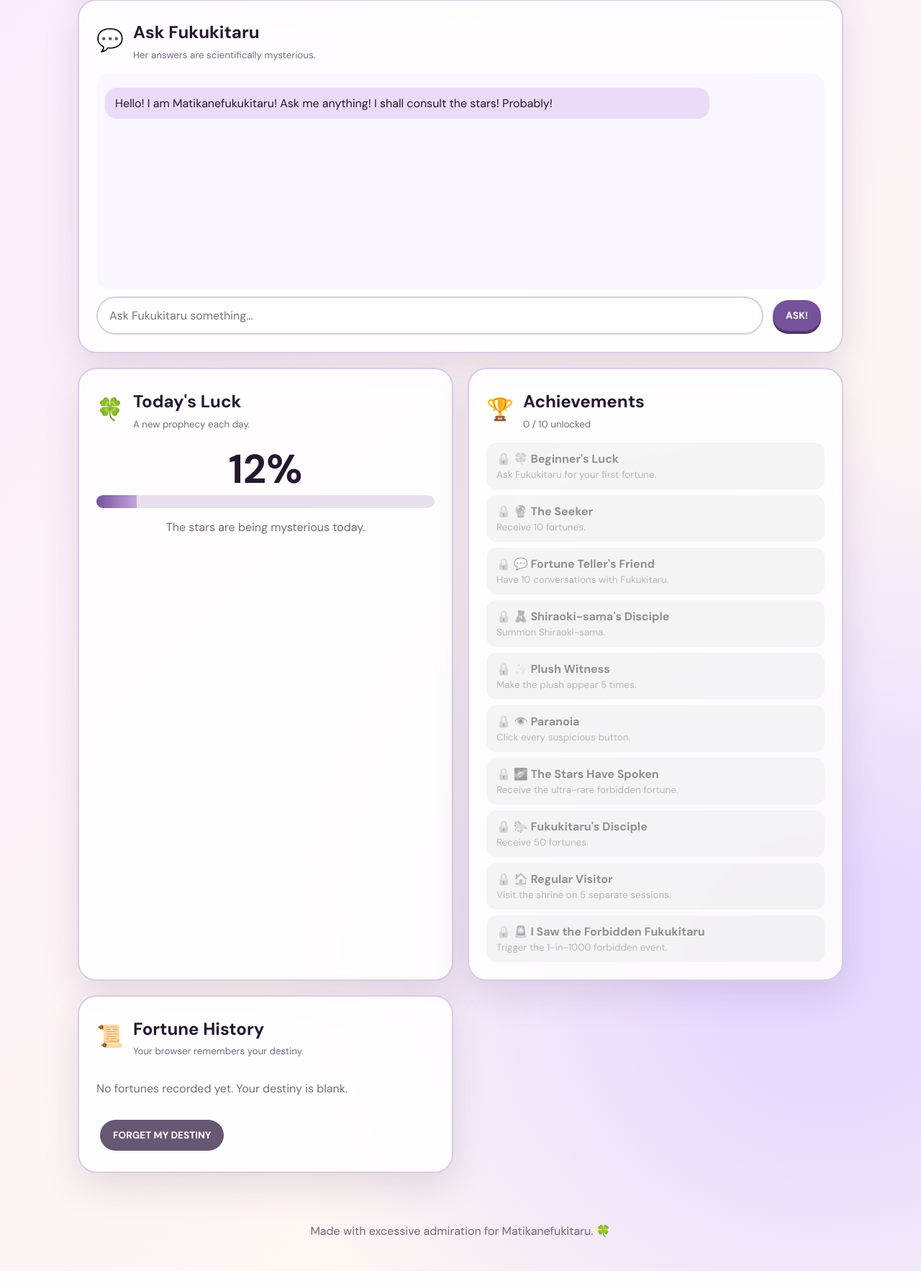
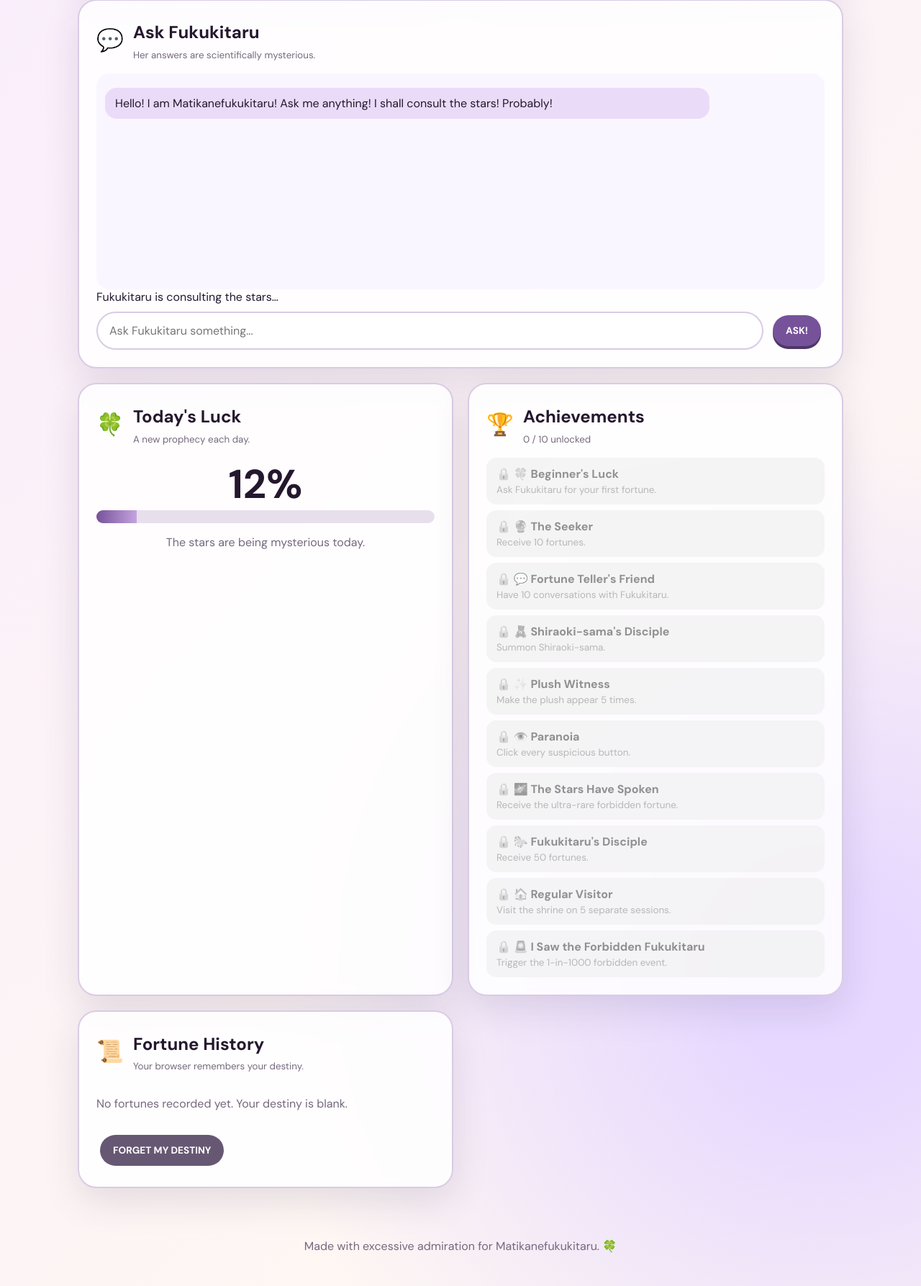
Before and after one commit to battlekitty61-png/Matikanefukukitaru-Shrine, a Flask app: page / in a window 1280 px wide. Shown: the part 960-2747 px from the top of the page at 72% size. Before the commit the page ends 2726 px from the top, so only its background shows below. Run offline with Flask 3, Linux system fonts and the light colour scheme.

Commit message:
Add AI loading indicator markup to chat UI

```diff
--- a/templates/index.html
+++ b/templates/index.html
@@ -36,8 +36,18 @@
 </section>
 <section class="card chat-card">
   <div class="section-title"><span>💬</span><div><h2>Ask Fukukitaru</h2><small>Her answers are scientifically mysterious.</small></div></div>
-  <div id="messages" class="messages"><div class="msg bot">Hello! I am Matikanefukukitaru! Ask me anything! I shall consult the stars! Probably!</div></div>
-  <div class="chatbar"><input id="chatInput" maxlength="1000" placeholder="Ask Fukukitaru something..." onkeydown="if(event.key==='Enter')sendChat()"><button class="primary" onclick="sendChat()">ASK!</button></div>
+  <div id="messages" class="messages" aria-live="polite"><div class="msg bot">Hello! I am Matikanefukukitaru! Ask me anything! I shall consult the stars! Probably!</div></div>
+
+  <!-- AI loading indicator -->
+  <div id="aiLoader" class="ai-loader" aria-hidden="true" role="status">
+    <div class="spinner" aria-hidden="true"></div>
+    <span class="loader-text">Fukukitaru is consulting the stars…</span>
+  </div>
+
+  <div class="chatbar">
+    <input id="chatInput" maxlength="1000" placeholder="Ask Fukukitaru something..." onkeydown="if(event.key==='Enter')sendChat()">
+    <button id="sendButton" class="primary" onclick="sendChat()">ASK!</button>
+  </div>
 </section>
 <section class="card luck-card">
   <div class="section-title"><span>🍀</span><div><h2>Today's Luck</h2><small>A new prophecy each day.</small></div></div>
@@ -52,9 +62,9 @@
 </div>
 <section class="card cult-card" id="cultist"><span class="eyebrow">CLASSIFIED</span><h2>🍀 Fukukitaru's Highly Official Cultist Mode</h2><p>Click the four little sigils at the top of the page in the correct mysterious order.</p><p id="cultStatus">The spirits are watching...</p></section>
 </main>
-<footer>Made with excessive admiration for Matikanefukitaru. 🍀</footer>
+<footer>Made with excessive admiration for Matikanefukukitaru. 🍀</footer>
 <div id="toast" class="toast"></div>
-<div id="plushOverlay" class="plush-overlay" onclick="hidePlush()"><div class="plush-popup" onclick="event.stopPropagation()"><button class="close" onclick="hidePlush()">×</button><div class="big-plush"><img src="/images.jpeg" alt="Matikanefukukitaru plush" onerror="this.style.display='none';this.parentElement.classList.add('fallback')"></div><h2>SHIRAOKI-SAMA HAS ARRIVED.</h2><p>The ritual was successful. The plush has judged you favorably.</p></div></div>
+<div id="plushOverlay" class="plush-overlay" onclick="hidePlush()"><div class="plush-popup" onclick="event.stopPropagation()"><button class="close" onclick="hidePlush()">×</button><div class="big-plush"><img src="/static/images.jpeg" alt="Matikanefukukitaru plush" onerror="this.style.display='none';this.parentElement.classList.add('fallback')"></div><h2>SHIRAOKI-SAMA HAS ARRIVED.</h2><p>The ritual was successful. The plush has judged you favorably.</p></div></div>
 <div id="forbidden" class="forbidden"><div><div class="forbidden-symbol">✦</div><h2>YOU WERE NOT SUPPOSED TO SEE THIS.</h2><p>LUCK LEVEL: 9999</p><p>The stars have noticed you.</p><button class="primary" onclick="closeForbidden()">ACCEPT YOUR DESTINY</button></div></div>
 <script src="{{ url_for('static', filename='app.js') }}"></script>
 </body>
```
